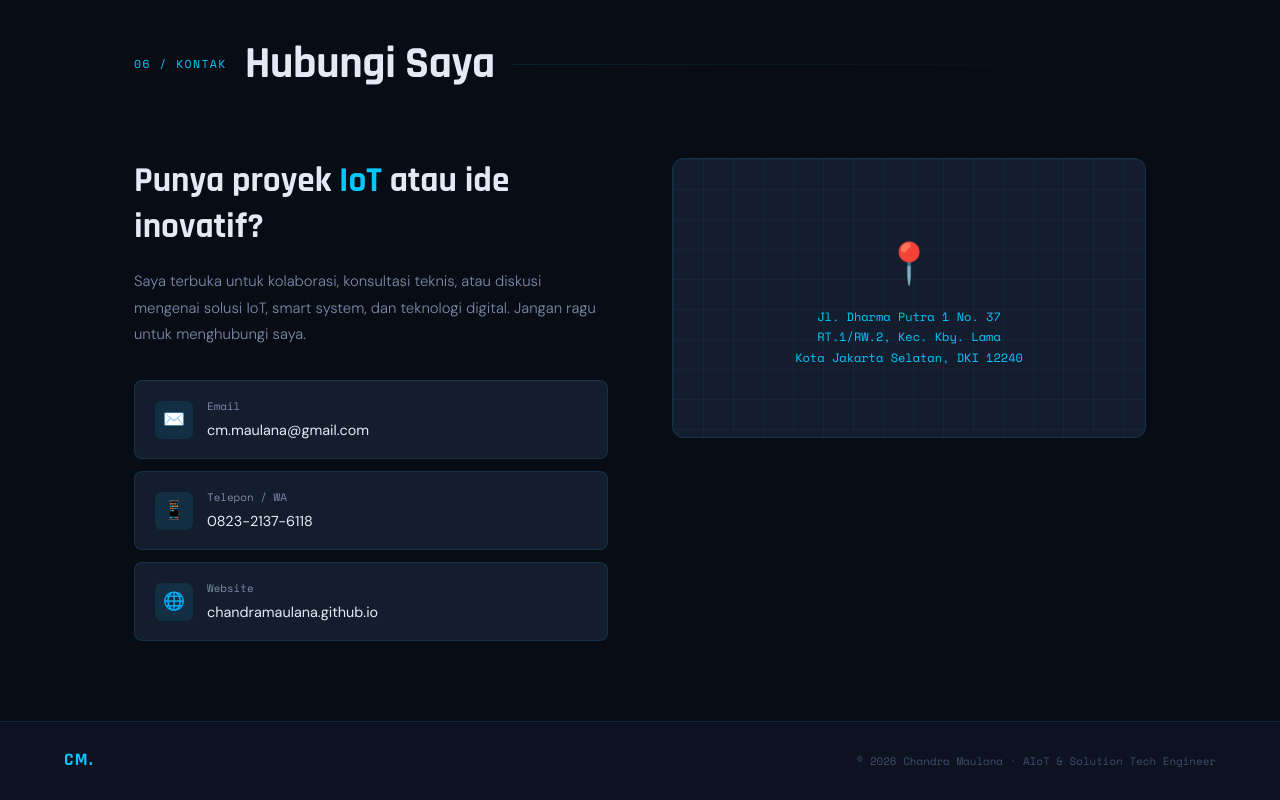
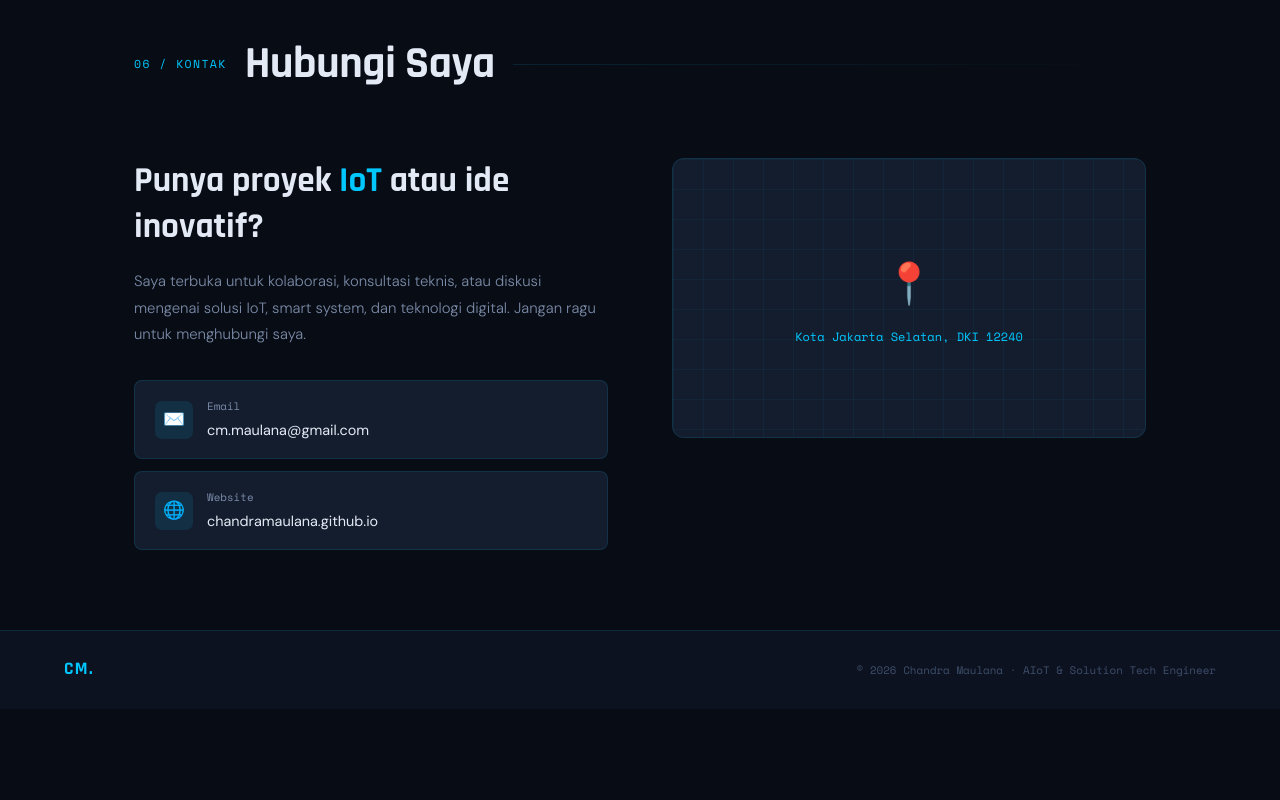
Before and after one commit to chandramaulana/chandramaulana.github.io, a plain HTML site: page index.html in a window 1280 px wide. Shown: the part 6225-7025 px from the top of the page. After the commit the page ends 6934 px from the top, so only its background shows below. Drawn offline with nearby package versions, Linux system fonts and the light colour scheme.

Commit message:
Update index.html

```diff
--- a/index.html
+++ b/index.html
@@ -1451,13 +1451,6 @@
               <div class="contact-link-value">cm.maulana@gmail.com</div>
             </div>
           </a>
-          <a href="tel:+6282321376118" class="contact-link">
-            <div class="contact-link-icon">📱</div>
-            <div>
-              <div class="contact-link-label">Telepon / WA</div>
-              <div class="contact-link-value">0823-2137-6118</div>
-            </div>
-          </a>
           <a href="https://chandramaulana.github.io/" class="contact-link" target="_blank">
             <div class="contact-link-icon">🌐</div>
             <div>
@@ -1471,8 +1464,6 @@
         <div class="contact-map-placeholder">
           <div class="map-loc-icon">📍</div>
           <div class="map-address">
-            Jl. Dharma Putra 1 No. 37<br>
-            RT.1/RW.2, Kec. Kby. Lama<br>
             Kota Jakarta Selatan, DKI 12240
           </div>
         </div>
```
